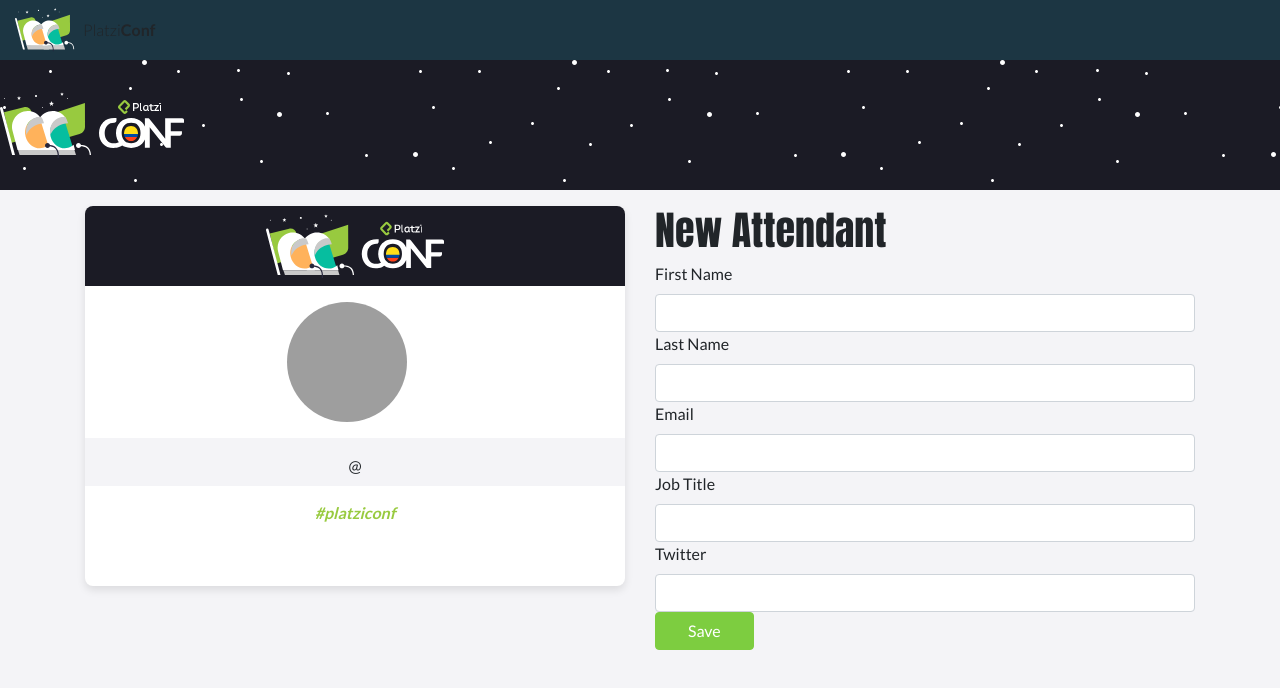
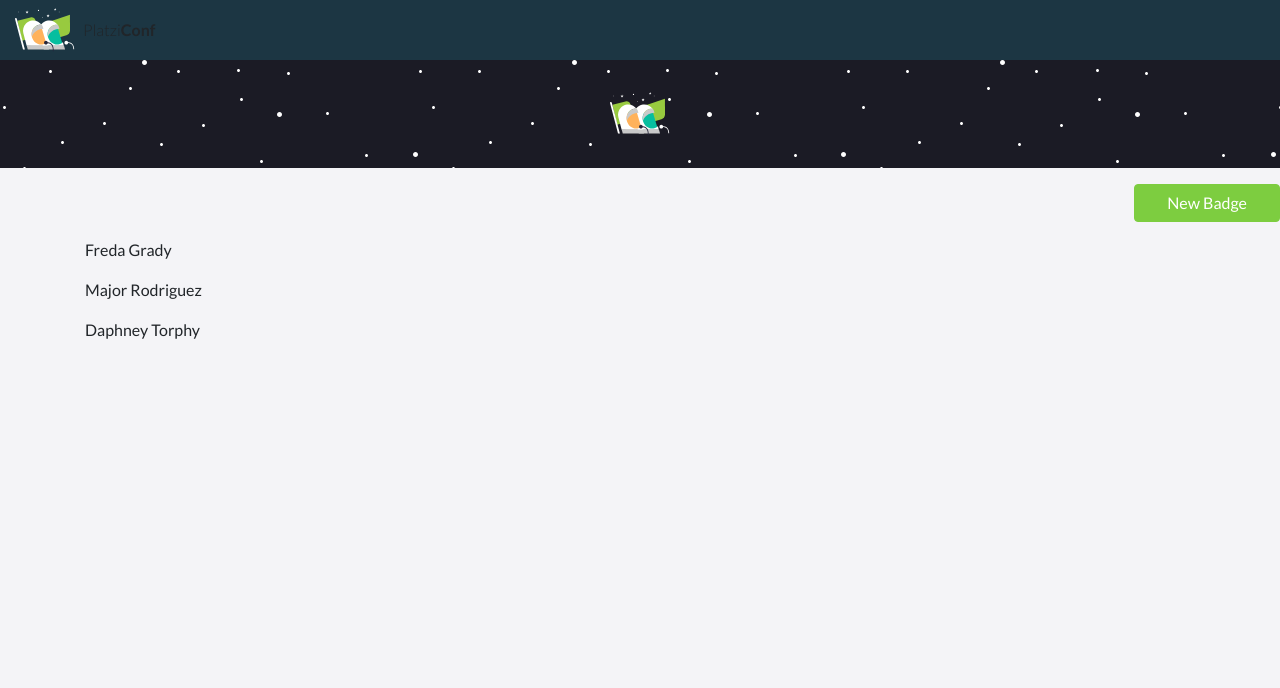
Before and after one commit to nescalan/platzi-badges, a React (Create React App) app: page /badges in a window 1280 px wide. Shown: the top 688 px of the page. Built offline with nearby package versions, Linux system fonts and the light colour scheme; grey boxes are pictures that could not be loaded.

Commit message:
17: Listas de Componentes

```diff
--- a/src/components/BadgesList.js
+++ b/src/components/BadgesList.js
@@ -1,44 +1,20 @@
-import React from 'react';
+import React, { Component } from "react";
 
-import './styles/BadgesList.css';
-
-class BadgesListItem extends React.Component {
+class BadgesList extends Component {
+  state = {};
   render() {
     return (
-      <div className="BadgesListItem">
-        <img
-          className="BadgesListItem__avatar"
-          src={this.props.badge.avatarUrl}
-          alt={`${this.props.badge.firstName} ${this.props.badge.lastName}`}
-        />
-
-        <div>
-          <strong>
-            {this.props.badge.firstName} {this.props.badge.lastName}
-          </strong>
-          <br />@{this.props.badge.twitter}
-          <br />
-          {this.props.badge.jobTitle}
-        </div>
-      </div>
-    );
-  }
-}
-
-class BadgesList extends React.Component {
-  render() {
-    return (
-      <div className="BadgesList">
-        <ul className="list-unstyled">
-          {this.props.badges.map(badge => {
-            return (
-              <li key={badge.id}>
-                <BadgesListItem badge={badge} />
-              </li>
-            );
-          })}
-        </ul>
-      </div>
+      <ul className="list-unstyled">
+        {this.props.Badges.map((Badge) => {
+          return (
+            <li key={Badge.id}>
+              <p>
+                {Badge.firstName} {Badge.lastName}
+              </p>
+            </li>
+          );
+        })}
+      </ul>
     );
   }
 }
--- a/src/pages/Badges.js
+++ b/src/pages/Badges.js
@@ -1,105 +1,70 @@
-import React from 'react';
-import { Link } from 'react-router-dom';
+import React, { Component } from "react";
 
-import './styles/Badges.css';
-import confLogo from '../images/badge-header.svg';
-import BadgesList from '../components/BadgesList';
+import "./styles/Badges.css";
+import confLogo from "../images/logo.svg";
+import Navbar from "../components/Navbar";
+import BadgesList from "../components/BadgesList";
 
-class Badges extends React.Component {
-  constructor(props) {
-    super(props);
-    console.log('1. constructor()');
-
-    this.state = {
-      data: [],
-    };
-  }
-
-  componentDidMount() {
-    console.log('3. componentDidMount()');
-
-    this.timeoutId = setTimeout(() => {
-      this.setState({
+class Badges extends Component {
+  state = {
     data: [
       {
-            id: '2de30c42-9deb-40fc-a41f-05e62b5939a7',
-            firstName: 'Freda',
-            lastName: 'Grady',
-            email: 'Leann_Berge@gmail.com',
-            jobTitle: 'Legacy Brand Director',
-            twitter: 'FredaGrady22221-7573',
+        id: "2de30c42-9deb-40fc-a41f-05e62b5939a7",
+        firstName: "Freda",
+        lastName: "Grady",
+        email: "Leann_Berge@gmail.com",
+        jobTitle: "Legacy Brand Director",
+        twitter: "FredaGrady22221-7573",
         avatarUrl:
-              'https://www.gravatar.com/avatar/f63a9c45aca0e7e7de0782a6b1dff40b?d=identicon',
+          "https://www.gravatar.com/avatar/f63a9c45aca0e7e7de0782a6b1dff40b?d=identicon",
       },
       {
-            id: 'd00d3614-101a-44ca-b6c2-0be075aeed3d',
-            firstName: 'Major',
-            lastName: 'Rodriguez',
-            email: 'Ilene66@hotmail.com',
-            jobTitle: 'Human Research Architect',
-            twitter: 'MajorRodriguez61545',
+        id: "d00d3614-101a-44ca-b6c2-0be075aeed3d",
+        firstName: "Major",
+        lastName: "Rodriguez",
+        email: "Ilene66@hotmail.com",
+        jobTitle: "Human Research Architect",
+        twitter: "MajorRodriguez61545",
         avatarUrl:
-              'https://www.gravatar.com/avatar/d57a8be8cb9219609905da25d5f3e50a?d=identicon',
+          "https://www.gravatar.com/avatar/d57a8be8cb9219609905da25d5f3e50a?d=identicon",
       },
       {
-            id: '63c03386-33a2-4512-9ac1-354ad7bec5e9',
-            firstName: 'Daphney',
-            lastName: 'Torphy',
-            email: 'Ron61@hotmail.com',
-            jobTitle: 'National Markets Officer',
-            twitter: 'DaphneyTorphy96105',
+        id: "63c03386-33a2-4512-9ac1-354ad7bec5e9",
+        firstName: "Daphney",
+        lastName: "Torphy",
+        email: "Ron61@hotmail.com",
+        jobTitle: "National Markets Officer",
+        twitter: "DaphneyTorphy96105",
         avatarUrl:
-              'https://www.gravatar.com/avatar/e74e87d40e55b9ff9791c78892e55cb7?d=identicon',
+          "https://www.gravatar.com/avatar/e74e87d40e55b9ff9791c78892e55cb7?d=identicon",
       },
     ],
-      });
-    }, 3000);
-  }
-
-  componentDidUpdate(prevProps, prevState) {
-    console.log('5. componentDidUpdate()');
-    console.log({
-      prevProps: prevProps,
-      prevState: prevState,
-    });
-
-    console.log({
-      props: this.props,
-      state: this.state,
-    });
-  }
-
-  componentWillUnmount() {
-    console.log('6. componentWillUnmount');
-    clearTimeout(this.timeoutId);
-  }
-
+  };
   render() {
-    console.log('2/4. render()');
     return (
-      <React.Fragment>
+      <div>
+        <Navbar />
         <div className="Badges">
           <div className="Badges__hero">
             <div className="Badges__container">
-              <img
-                className="Badges_conf-logo"
-                src={confLogo}
-                alt="Conf Logo"
-              />
+              <img className="Badges__conf-logo" src={confLogo} alt="" />
             </div>
           </div>
         </div>
 
-        <div className="Badges__container">
+        <div className="Badge__container">
           <div className="Badges__buttons">
-            <Link to="/badges/new" className="btn btn-primary">
+            <a className="btn btn-primary" href="/badges/new">
               New Badge
-            </Link>
+            </a>
           </div>
-
-          <BadgesList badges={this.state.data} />
+          <div className="Badge__list">
+            <div className="container">
+              <BadgesList Badges={this.state.data} />
             </div>
-      </React.Fragment>
+          </div>
+        </div>
+      </div>
     );
   }
 }
```
Also changed, not shown: src/backup/BadgesBK.js (added, +107 -0 lines), src/backup/BadgesListBK.js (added, +46 -0 lines), src/index.js (+8 -7 lines). Lines whose indentation alone changed are shown as unchanged.
